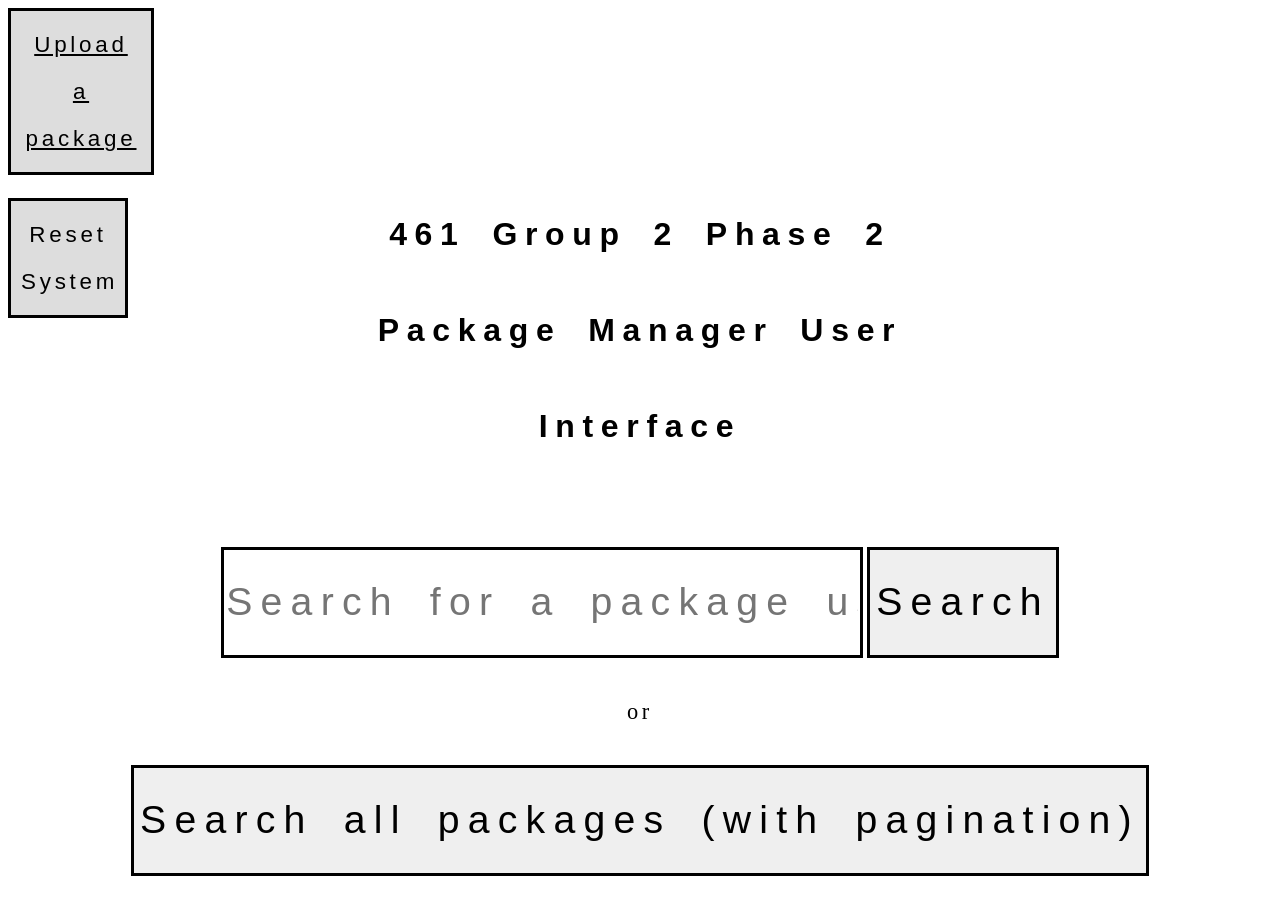
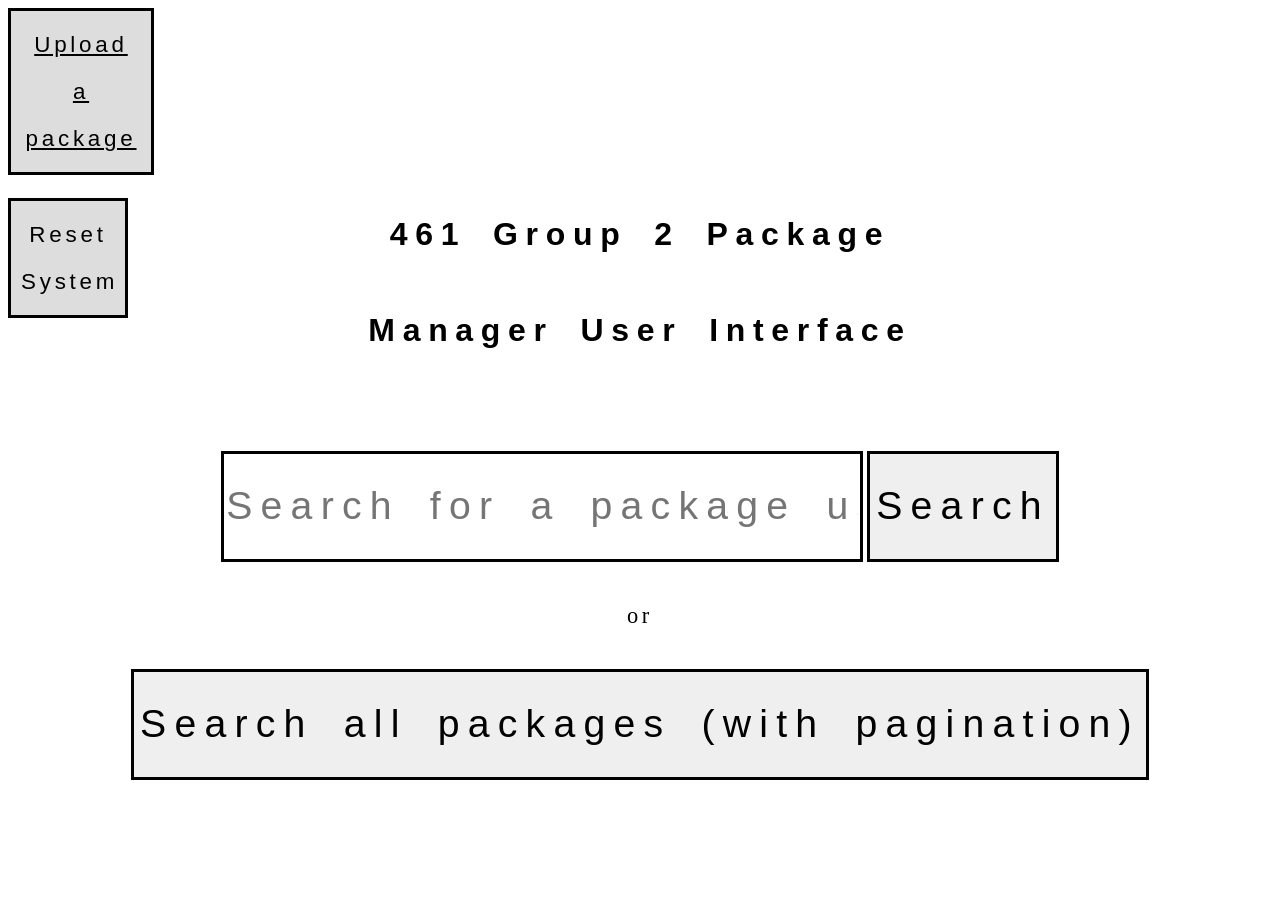
Before and after one commit to mghera02/461Group2Phase2, a Vue app in the folder 461Phase2/: page / in a window 1280 px wide. Shown: the top 914 px of the page. Built offline with nearby package versions, Linux system fonts and the light colour scheme.

Commit message:
debugging auth in the frontend

```diff
--- a/461Phase2/src/views/HomeView.vue
+++ b/461Phase2/src/views/HomeView.vue
@@ -10,7 +10,7 @@
 <template>
   <router-link :to="{ name: 'upload', params: {} }" class="goToBtn">Upload a package</router-link>
   <button @click="resetSystem" class="goToBtn">Reset System</button>
-  <h1 class="title">461 Group 2 Phase 2 Package Manager User Interface</h1>
+  <h1 class="title">461 Group 2 Package Manager User Interface</h1>
   <main>
     <SearchBar @search-bar-val="getSearchBarVal"/>
     <div class="packages" v-for="(packageContent) in packages">
@@ -63,7 +63,6 @@
               fetch(url, {
                   method: 'DELETE',
                   headers: {
-                        'Content-Type': 'application/json',
                         'X-Authorization': '0'
                     },
               })
```
Also changed, not shown: 8 other files (tests, documents, lock files or other folders).
